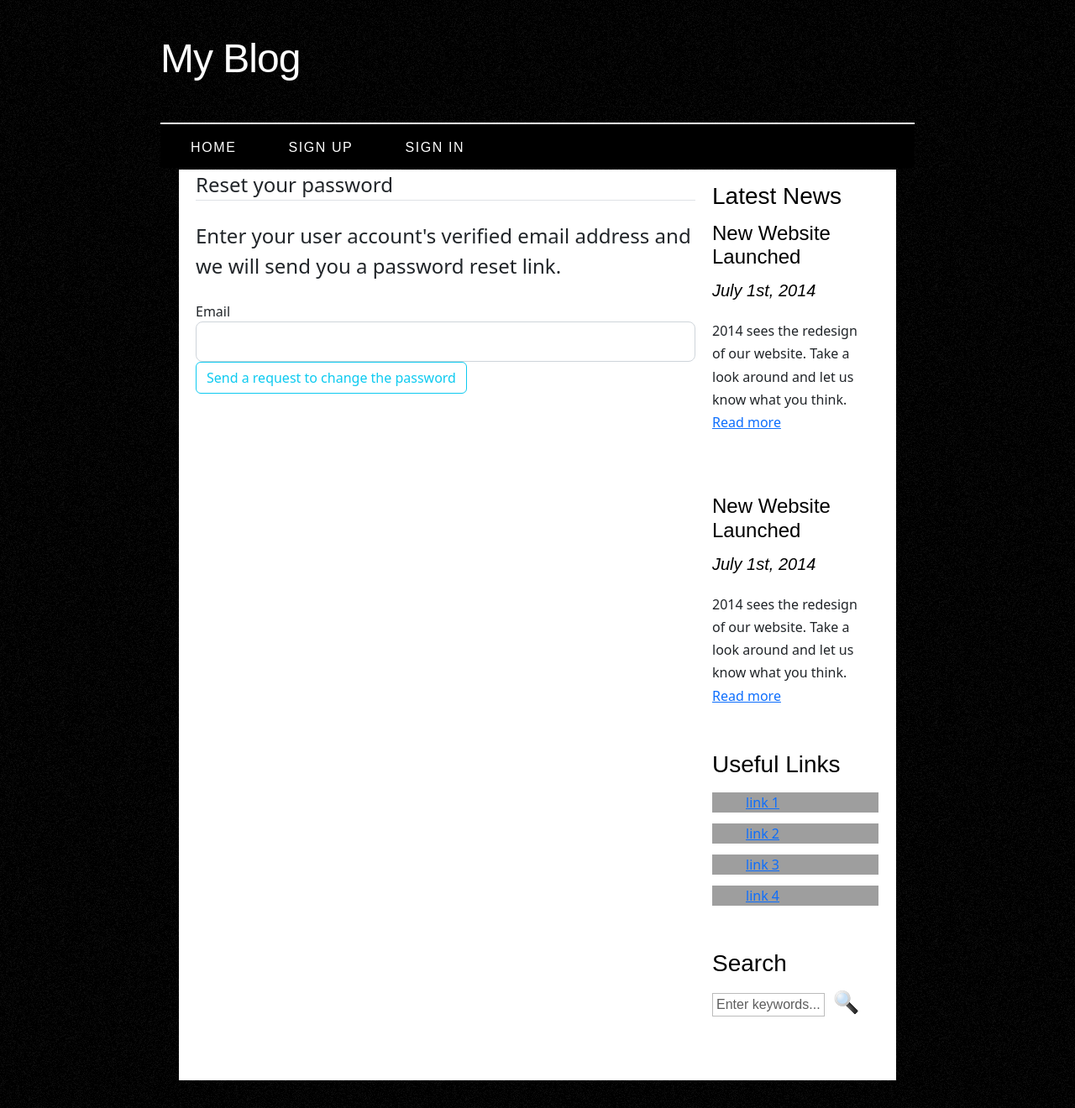
After one commit to DEeidara/flask_blog, a Flask app: page /reset_password in a window 1280 px wide. The commit adds this page. Shown: the whole page at 84% size. Run offline with Flask 2, Linux system fonts and the light colour scheme; some libraries are stand-ins or nearby versions; grey boxes are pictures that could not be loaded.

Commit message:
lesson_4

```diff
--- a/flask_blog/__init__.py
+++ b/flask_blog/__init__.py
@@ -3,10 +3,12 @@ from flask_sqlalchemy import SQLAlchemy
 from flask_login import LoginManager
 from flask_blog.config import Config
 from flask_bcrypt import Bcrypt
+from flask_mail import Mail
 
 login_manager = LoginManager()
 bcrypt = Bcrypt()
 db = SQLAlchemy()
+mail = Mail()
 
 
 def create_app():
@@ -17,6 +19,7 @@ def create_app():
     login_manager.init_app(app)
     bcrypt.init_app(app)
     db.init_app(app)
+    mail.init_app(app)
 
     from flask_blog.main.routes import main
     from flask_blog.users.routes import users
--- a/flask_blog/templates/base.html
+++ b/flask_blog/templates/base.html
@@ -70,6 +70,22 @@
                 </p>
             </form>
         </div>
+        <main role="main" class="container">
+            <div class="row">
+                <div class="col-md-10">
+                    {% with messages = get_flashed_messages(with_categories=true) %}
+                        {% if messages %}
+                            {% for category, message in messages %}
+                                <div class="alert alert-{{ category }}">
+                                    {{ message }}
+                                </div>
+                            {% endfor %}
+                        {% endif %}
+                    {% endwith %}
+
+                </div>
+            </div>
+        </main>
         <div id="content">
             {% block content %}
             {% endblock %}
@@ -78,6 +94,7 @@
     <div id="footer">
     </div>
 </div>
+
 <script src="https://code.jquery.com/jquery-3.2.1.slim.min.js"
         integrity="sha384-KJ3o2DKtIkvYIK3UENzmM7KCkRr/rE9/Qpg6aAZGJwFDMVNA/GpGFF93hXpG5KkN"
         crossorigin="anonymous"></script>
--- a/flask_blog/templates/login.html
+++ b/flask_blog/templates/login.html
@@ -38,8 +38,9 @@
             </fieldset>
             <div class="form-group">
                 {{ form.submit(class="btn btn-outline-info") }}
-
-
+                <small class="text-muted ml-2">
+                    <a href="{{ url_for('users.reset_request') }}">Forgot Password?</a>
+                </small>
             </div>
             <small style="font-size: 15px; font-weight: 500;">
                 <a class="ml-2" href="{{ url_for('users.register') }}">Sign up if you don't have an account</a>
--- /dev/null
+++ b/flask_blog/templates/reset_request.html
@@ -0,0 +1,30 @@
+{% extends "base.html" %}
+{% block content %}
+    <div class="content-section">
+        <form method="POST" action="">
+            {{ form.hidden_tag() }}
+            <fieldset class="form-group">
+                <legend class="border-bottom mb-4">Reset your password</legend>
+                <div class="form-group">
+                    <legend class="mb-4">Enter your user account's verified email address and we will send
+                        you a password reset link.
+                    </legend>
+                    {{ form.email.label(class="form-control-label") }}
+                    {% if form.email.errors %}
+                        {{ form.email(class="form-control form-control-lg is-invalid") }}
+                        <div class="invalid-feedback">
+                            {% for error in form.email.errors %}
+                                <span>{{ error }}</span>
+                            {% endfor %}
+                        </div>
+                    {% else %}
+                        {{ form.email(class="form-control form-control-lg") }}
+                    {% endif %}
+                </div>
+            </fieldset>
+            <div class="form-group">
+                {{ form.submit(class="btn btn-outline-info") }}
+            </div>
+        </form>
+    </div>
+{% endblock content %}
--- a/flask_blog/users/forms.py
+++ b/flask_blog/users/forms.py
@@ -71,11 +71,11 @@ class RequestResetForm(FlaskForm):
     submit = SubmitField("Send a request to change the password")
 
     @staticmethod
-    def validate_email(email):
+    def validate_email(self, email):
         user = User.query.filter_by(email=email.data).first()
-        if user:
+        if user is None:
             raise ValidationError(
-                "This email is already taken. Please, choose another one."
+                "This address is either invalid or not associated with any account."
             )
 
 
--- a/flask_blog/users/routes.py
+++ b/flask_blog/users/routes.py
@@ -7,8 +7,10 @@ from flask_blog.users.forms import (
     RegistrationForm,
     LoginForm,
     UpdateAccountForm,
+    RequestResetForm,
+    ResetPasswordForm,
 )
-from flask_blog.users.utils import save_picture
+from flask_blog.users.utils import save_picture, send_reset_email
 
 users = Blueprint("users", __name__)
 
@@ -108,3 +110,39 @@ def user_posts(username):
         .paginate(page=page, per_page=5)
     )
     return render_template("user_posts.html", posts=posts, user=user)
+
+
+@users.route("/reset_password", methods=["GET", "POST"])
+def reset_request():
+    if current_user.is_authenticated:
+        return redirect(url_for("posts.allposts"))
+    form = RequestResetForm()
+    if form.validate_on_submit():
+        user = User.query.filter_by(email=form.email.data).first()
+        send_reset_email(user)
+        flash(
+            "The instructions on how to change your password have been sent to your email address",
+            "info",
+        )
+        return redirect(url_for("users.login"))
+    return render_template("reset_request.html", title="Reset your password", form=form)
+
+
+@users.route("/reset_password/<token>", methods=["GET", "POST"])
+def reset_token(token):
+    if current_user.is_authenticated:
+        return redirect(url_for("posts.allposts"))
+    user = User.verify_reset_token(token)
+    if user is None:
+        flash("This token is invalid or has already expired.", "warning")
+        return redirect(url_for("users.reset_request"))
+    form = ResetPasswordForm()
+    if form.validate_on_submit():
+        hashed_password = bcrypt.generate_password_hash(form.password.data).decode(
+            "utf-8"
+        )
+        user.password = hashed_password
+        db.session.commit()
+        flash("Your password has been updated! You can now authorize.", "success")
+        return redirect(url_for("users.login"))
+    return render_template("reset_token.html", title="Reset your password", form=form)
--- a/requirements.txt
+++ b/requirements.txt
@@ -31,7 +31,6 @@ greenlet==1.1.2
 gunicorn==20.1.0
 h11==0.13.0
 idna==3.3
-itsdangerous==2.1.2
 Jinja2==3.1.2
 Mako==1.2.1
 MarkupSafe==2.1.1
@@ -46,12 +45,14 @@ psycopg2==2.9.3
 PyAutoGUI==0.9.53
 pycparser==2.21
 PyGetWindow==0.0.9
+PyJWT==2.4.0
 PyMsgBox==1.0.9
 pyperclip==1.8.2
 PyRect==0.2.0
 PyScreeze==0.1.28
 PySocks==1.7.1
 python-dateutil==2.8.2
+python-decouple==3.6
 python-editor==1.0.4
 pytweening==1.0.4
 pytz==2022.2.1
```
Also changed, not shown: flask_blog/config.py (+9 -1 lines), flask_blog/models.py (+27 -2 lines), flask_blog/templates/reset_token.html (added, +40 -0 lines), flask_blog/users/utils.py (+18 -1 lines).
